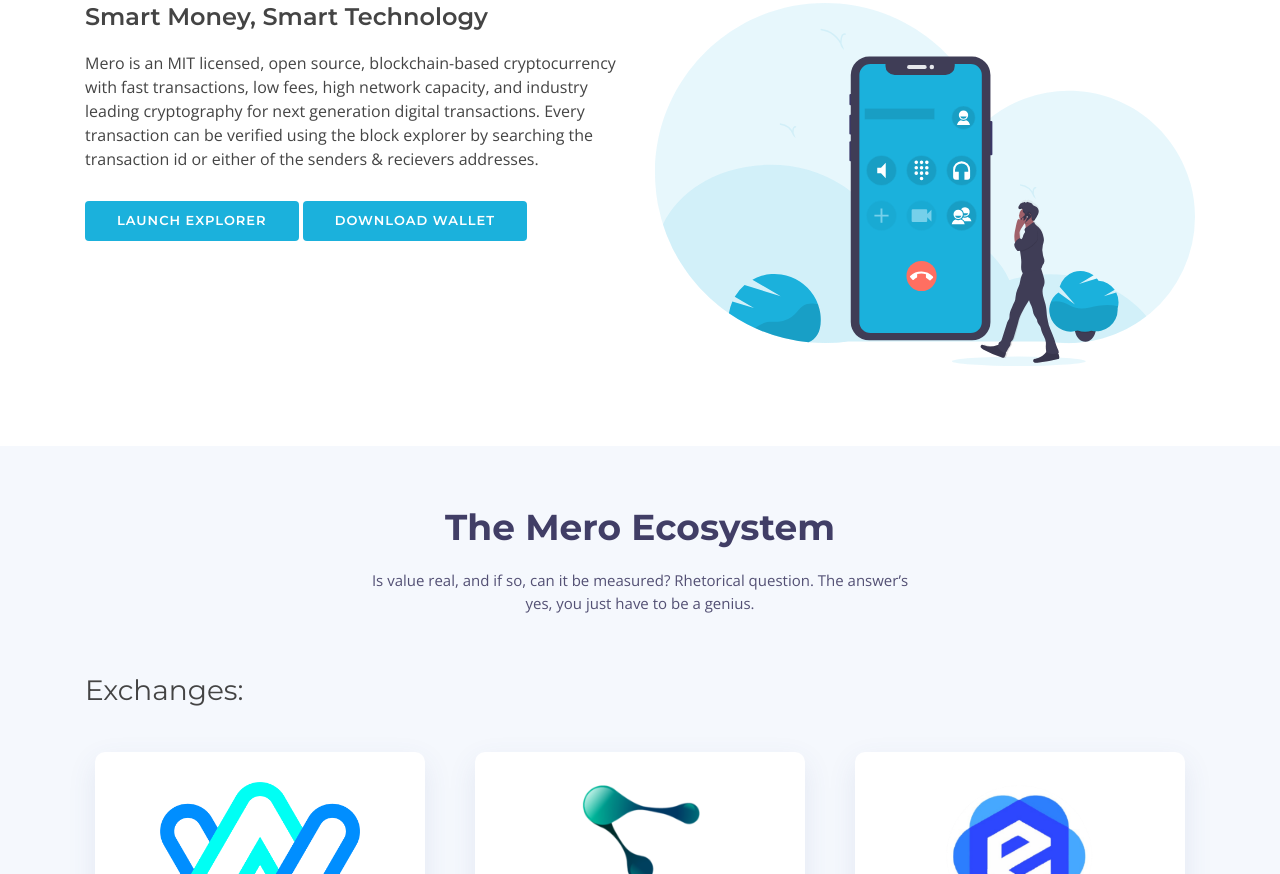
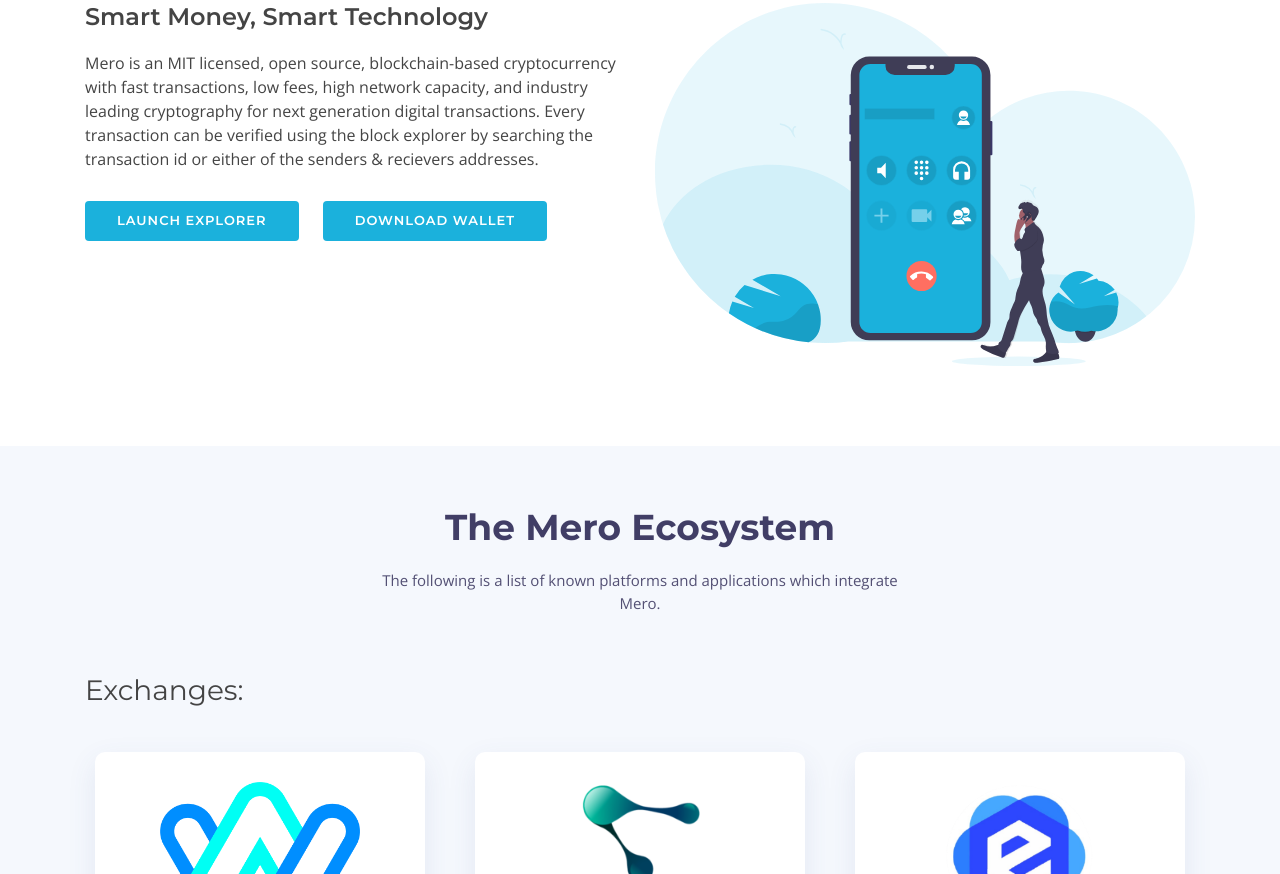
Before and after one commit to LeksLuter/merosite, a plain HTML site: page index.html in a window 1280 px wide. Shown: the part 1595-2469 px from the top of the page. Drawn offline with nearby package versions, Linux system fonts and the light colour scheme.

Commit message:
Add files via upload

```diff
--- a/css/style.css
+++ b/css/style.css
@@ -57,7 +57,7 @@ h6 {
   text-align: center;
   line-height: 1;
   font-size: 16px;
-  border-radius: 50%;
+  border-radius: 5%;
   right: 15px;
   bottom: 15px;
   transition: background 0.5s;
@@ -758,6 +758,7 @@ margin-bottom: 25px;
   color: #fff;
   background: #1bb1dc;
   color: #fff;
+  margin-right: 20px;
 }
 
 #features .intro-info .btn-get-started:hover,
--- a/index.html
+++ b/index.html
@@ -173,7 +173,7 @@
 
         <header class="section-header">
           <h3>The Mero Ecosystem</h3>
-          <p>Is value real, and if so, can it be measured? Rhetorical question. The answer’s yes, you just have to be a genius.</p>
+          <p>The following is a list of known platforms and applications which integrate Mero.</p>
         </header>
 
   <h3> Exchanges: </h3> <br>
```
